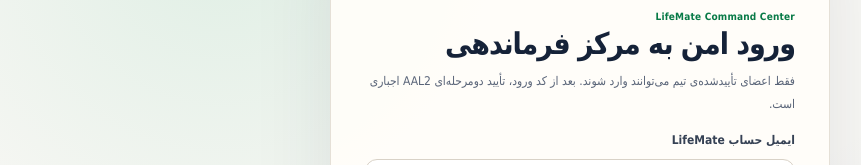
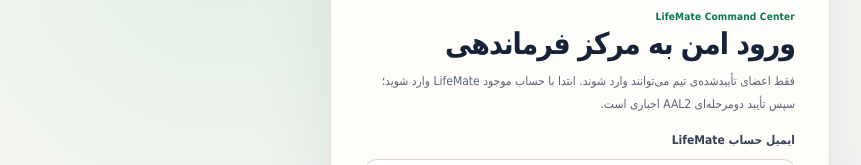
Before and after one commit to Hamrez95/lifemate-admin, a Next.js app: page /login in a window 1280 px wide. Shown: the part 212-377 px from the top of the page, without its empty margins (379-1240 px from the left). Built offline with nearby package versions, Linux system fonts and the light colour scheme; no server answers.

Commit message:
fix(auth): align login copy with canonical credentials

```diff
--- a/app/login/page.tsx
+++ b/app/login/page.tsx
@@ -19,8 +19,8 @@ export default function LoginPage() {
           <p className="eyebrow">LifeMate Command Center</p>
           <h1 id="admin-login-title">ورود امن به مرکز فرماندهی</h1>
           <p>
-            فقط اعضای تأییدشده‌ی تیم می‌توانند وارد شوند. بعد از کد ورود، تأیید دومرحله‌ای AAL2
-            اجباری است.
+            فقط اعضای تأییدشده‌ی تیم می‌توانند وارد شوند. ابتدا با حساب موجود LifeMate وارد شوید؛ سپس
+            تأیید دومرحله‌ای AAL2 اجباری است.
           </p>
         </div>
         <AdminLoginFlow />
```
